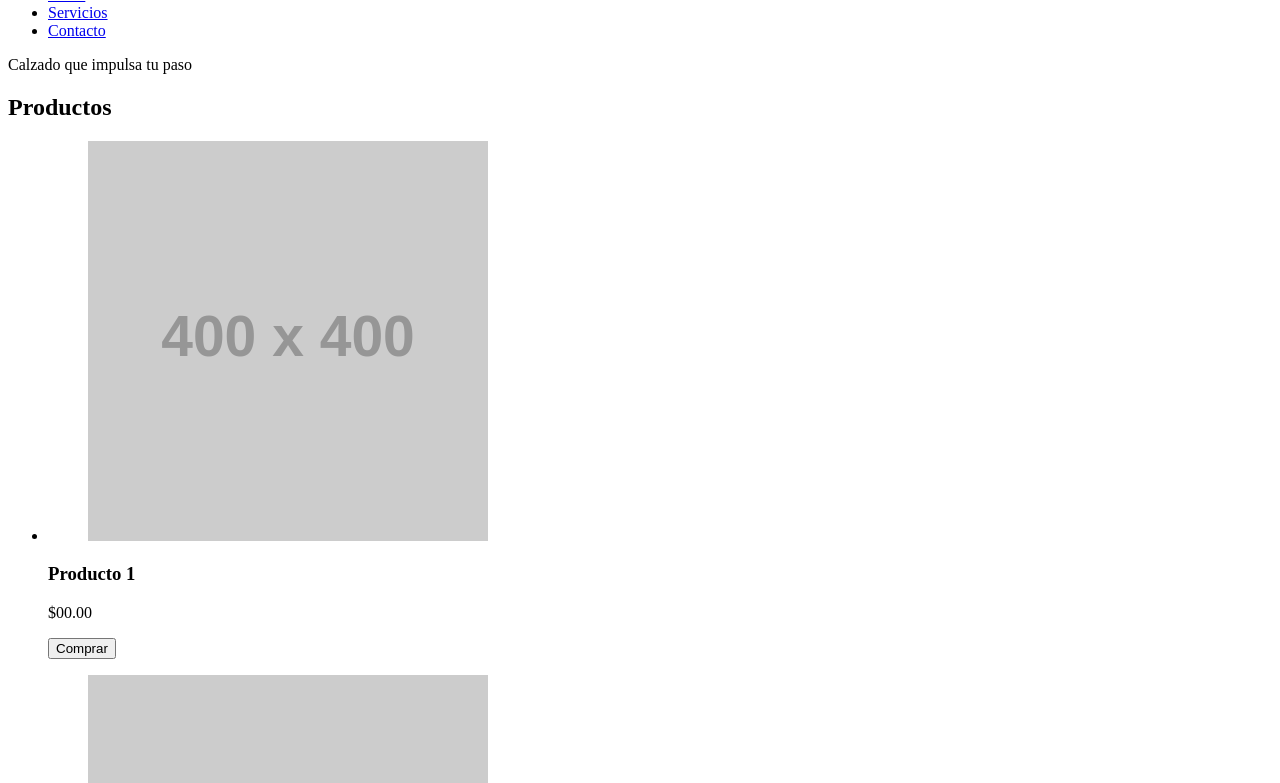
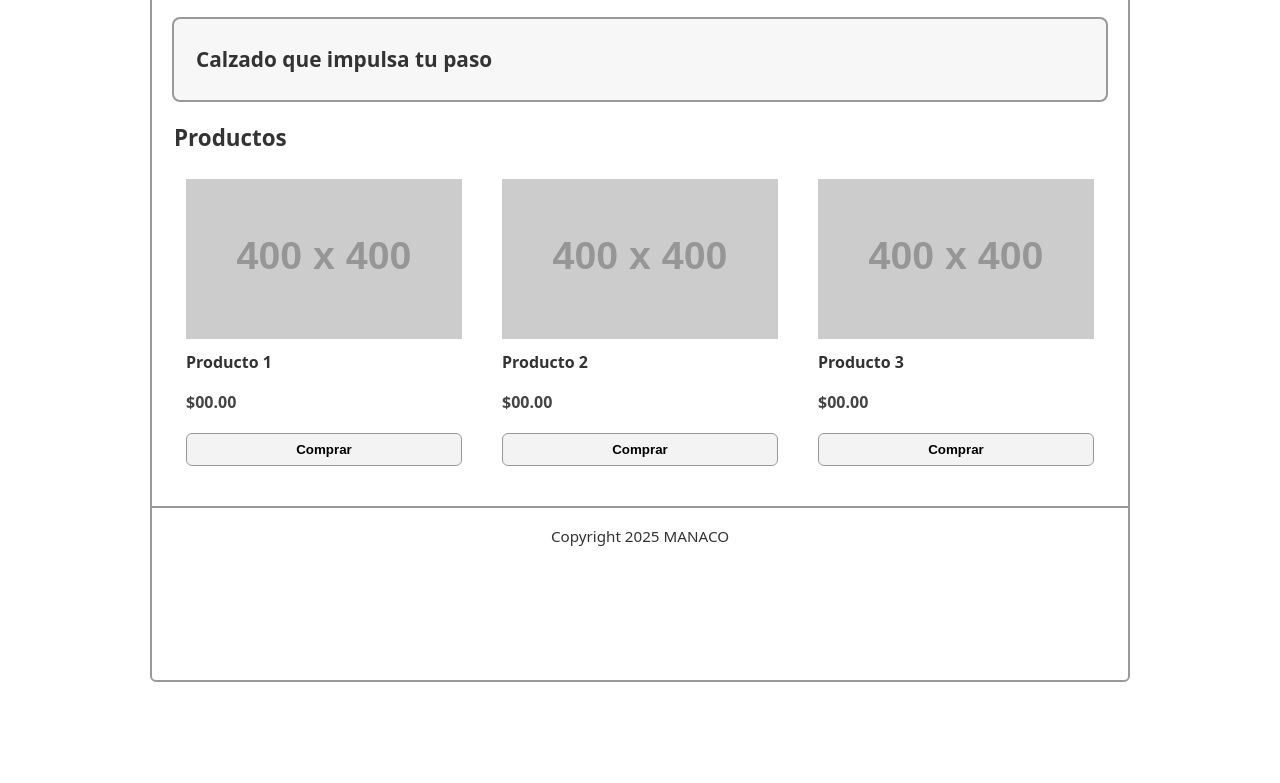
Before and after one commit to FrancoEnriquePM/primerexamen-franco-parisaca, a plain HTML site: page index.html in a window 1280 px wide. Shown: the part 94-877 px from the top of the page. After the commit the page ends 800 px from the top, so only its background shows below. Drawn offline with Linux system fonts and the light colour scheme; placeholder pictures from the web are drawn by us.

Commit message:
Mejoras A11y

```diff
--- a/index.html
+++ b/index.html
@@ -4,8 +4,12 @@
     <meta charset="utf-8" />
     <meta name="viewport" content="width=device-width,initial-scale=1" />
     <title>MANACO | Calzado que impulsa tu paso</title>
+    <!-- Estilos -->
+    <link rel="stylesheet" href="styles.css" />
   </head>
   <body>
+    <!-- Skip link -->
+    <a href="#contenido" class="skip-link">Saltar al contenido</a>
     <!-- Estructura semántica principal: sin el uso de DIVs -->
     <main class="page" role="document" aria-label="Página principal MANACO">
       <!-- HEADER: logo y navegación -->
@@ -36,62 +40,47 @@
         >
           <h2 id="productos-titulo">Productos</h2>
 
-          <!-- Lista semántica conteniendo 3 articles (cada producto es un article) Use https://placehold.co/400 para mostrar las imagenes por api -->
           <ul class="products" role="list">
             <li role="listitem">
               <article class="product" aria-labelledby="prod1-title">
-                <figure>
                 <img
                   src="https://placehold.co/400"
                   alt="Zapato deportivo MANACO modelo 1"
                 />
-                </figure>
-
-                <div class="meta">
                 <h3 id="prod1-title">Producto 1</h3>
                 <p class="price">$00.00</p>
                 <button type="button" aria-label="Comprar Producto 1">
                   Comprar
                 </button>
-                </div>
               </article>
             </li>
 
             <li role="listitem">
               <article class="product" aria-labelledby="prod2-title">
-                <figure>
                 <img
                   src="https://placehold.co/400"
                   alt="Zapato casual MANACO modelo 2"
                 />
-                </figure>
-
-                <div class="meta">
                 <h3 id="prod2-title">Producto 2</h3>
                 <p class="price">$00.00</p>
                 <button type="button" aria-label="Comprar Producto 2">
                   Comprar
                 </button>
-                </div>
               </article>
             </li>
 
             <li role="listitem">
               <article class="product" aria-labelledby="prod3-title">
-                <figure>
                 <img
                   src="https://placehold.co/400"
                   alt="Botín MANACO modelo 3"
                 />
-                </figure>
 
-                <div class="meta">
                 <h3 id="prod3-title">Producto 3</h3>
                 <p class="price">$00.00</p>
                 <button type="button" aria-label="Comprar Producto 3">
                   Comprar
                 </button>
-                </div>
               </article>
             </li>
           </ul>
--- /dev/null
+++ b/styles.css
@@ -0,0 +1,187 @@
+/* --- Estilos base (mobile-first) --- */
+:root {
+  --page-bg: #ffffff;
+  --line: #999;
+  --accent: #333;
+  --button-bg: #f3f3f3;
+}
+* {
+  box-sizing: border-box;
+  margin: 0;
+  padding: 0;
+}
+html,
+body {
+  height: 100%;
+}
+body {
+  font-family: system-ui, -apple-system, "Segoe UI", Roboto, "Helvetica Neue",
+    Arial;
+  color: var(--accent);
+  background: #fff;
+  display: flex;
+  justify-content: center; /* centra diseño tipo wireframe */
+  padding: 24px;
+}
+
+/* Skip link */
+.skip-link {
+  position: absolute;
+  top: -40px;
+  left: 0;
+  background: #000;
+  color: #fff;
+  padding: 8px 12px;
+  z-index: 100;
+}
+.skip-link:focus {
+  top: 0;
+}
+
+/* Foco visible en enlaces y botones */
+a:focus,
+button:focus {
+  outline: 3px solid #ff9800; /* naranja accesible */
+  outline-offset: 2px;
+}
+
+/* caja principal visual (como el marco del wireframe) */
+main.page {
+  width: 100%;
+  max-width: 980px; /* ancho razonable para desktop */
+  border: 2px solid var(--line);
+  border-radius: 6px;
+  overflow: hidden;
+  background: var(--page-bg);
+}
+
+/* Header: logo (h1) y nav */
+header {
+  display: flex;
+  align-items: center;
+  justify-content: space-between;
+  padding: 18px 20px;
+  border-bottom: 2px solid var(--line);
+  background: #fff;
+}
+header h1 {
+  font-size: 1.25rem;
+  letter-spacing: 1px;
+}
+nav[aria-label] ul {
+  list-style: none;
+  display: flex;
+  gap: 1rem;
+  align-items: center;
+}
+nav a {
+  text-decoration: none;
+  color: var(--accent);
+  font-size: 0.95rem;
+  padding: 6px 8px;
+}
+
+/* Contenido principal */
+main > section.banner {
+  padding: 28px 22px;
+  margin: 20px;
+  border: 2px solid var(--line);
+  border-radius: 8px;
+  font-weight: 700;
+  font-size: 1.3rem;
+  line-height: 1.2;
+  background: #f7f7f7;
+}
+
+/* Sección Productos (título + lista) */
+section#productos {
+  padding: 0 22px 28px 22px;
+}
+#productos h2 {
+  margin: 14px 0;
+  font-size: 1.4rem;
+}
+
+/* Lista semántica de productos: mobile = 1 columna */
+ul.products {
+  list-style: none;
+  display: grid;
+  grid-template-columns: 1fr;
+  gap: 16px;
+  padding: 0;
+  margin: 0;
+}
+
+article.product {
+  padding: 12px;
+  display: flex;
+  align-items: center;
+  gap: 12px;
+  background: #fff;
+}
+
+article.product img {
+  width: 100%;
+  height: 100%;
+  object-fit: cover;
+}
+
+article.product .meta {
+  flex: 1;
+  text-align: left;
+}
+article.product h3 {
+  font-size: 1rem;
+  margin-bottom: 6px;
+  text-align: left;
+}
+article.product p.price {
+  margin: 0 0 8px 0;
+  color: #444;
+  font-weight: 600;
+  text-align: left;
+}
+article.product button {
+  padding: 8px 12px;
+  border-radius: 6px;
+  border: 1px solid var(--line);
+  background: var(--button-bg);
+  cursor: pointer;
+  font-weight: 600;
+}
+
+footer.site-footer {
+  border-top: 2px solid var(--line);
+  padding: 18px 20px;
+  text-align: center;
+  font-size: 0.95rem;
+  background: #fff;
+}
+
+/* --- Desktop (>=600px) — muestra banner y productos en 3 columnas como en el wireframe --- */
+@media (min-width: 600px) {
+  /* el banner en la imagen es visible en desktop */
+  main > section.banner {
+    margin: 20px;
+  }
+  ul.products {
+    grid-template-columns: repeat(3, 1fr);
+  }
+  article.product {
+    flex-direction: column;
+    align-items: stretch;
+    text-align: center;
+  }
+  article.product figure {
+    margin: 0 auto 10px auto;
+    width: 100%;
+    height: 160px;
+    display: flex;
+  }
+  article.product img {
+    max-width: 100%;
+    max-height: 160px;
+    width: auto;
+    height: auto;
+  }
+}
```
Also changed, not shown: 1 other file. Lines whose indentation alone changed are shown as unchanged.
